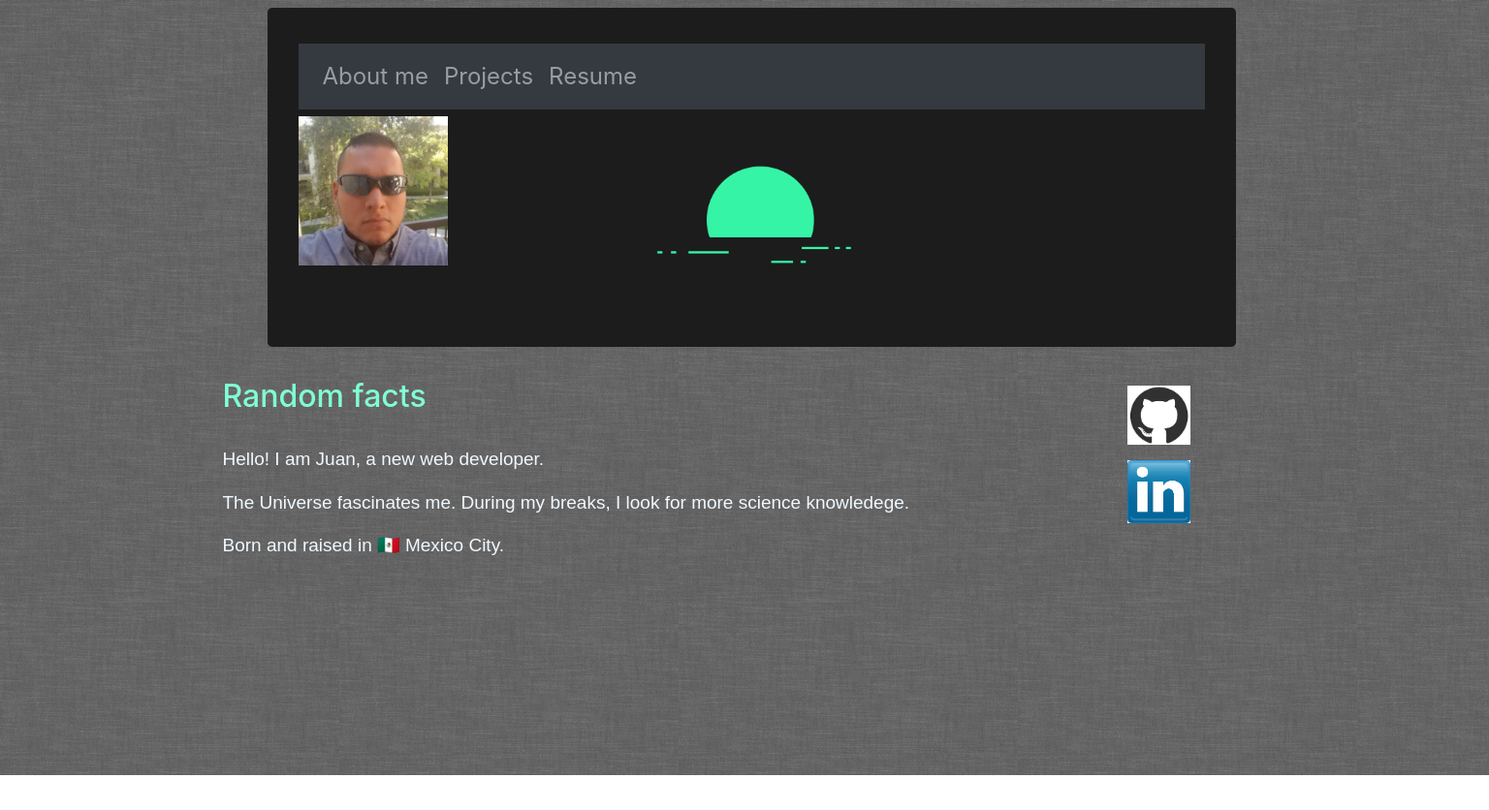
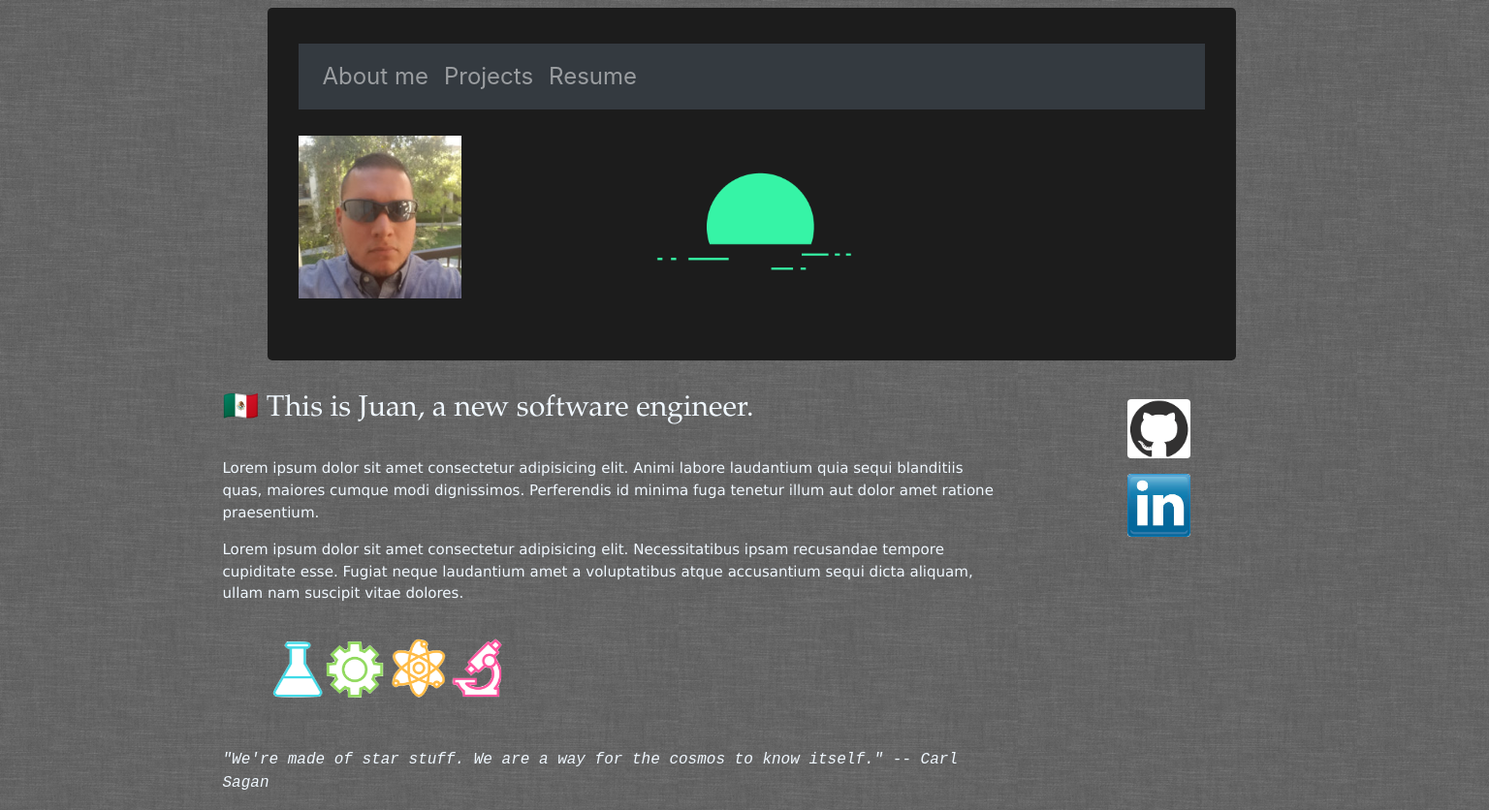
Before and after one commit to jsantos09/Profile, a plain HTML site: page index.html in a window 1536 px wide. Shown: the whole page at 97% size. Before the commit the page ends 800 px from the top, so only its background shows below. Drawn offline with nearby package versions, Linux system fonts and the light colour scheme; a script that the page names is missing.

Commit message:
animation and responsiveness

```diff
--- a/assets/css/style.css
+++ b/assets/css/style.css
@@ -30,7 +30,7 @@ h3 {
 #navbar-jumbotron {
     margin-top: 2%;
     margin-left: 2%;
-    height: 150px;
+    height: 20%;
     width: 96%;
     background-image: url("../img/moon.png");
     background-size: 89%;
@@ -42,14 +42,11 @@ h3 {
 }
 
 #navbar-pic {
-    width: 18%;
-    position: absolute;
-    top: 3%;
+    width: 16%;
 }
 
 #navbar-btn {
-    position: relative;
-    top: 80%;
+    margin-top: 2%;
 }
 
 #social-links {
@@ -71,12 +68,33 @@ h3 {
     margin-left: 17%;
 }
 
+#text {
+    font-family: 'Lucida Sans', 'Lucida Sans Regular', 'Lucida Grande', 'Lucida Sans Unicode', Geneva, Verdana, sans-serif;
+    font-size: 84%;
+}
+
+#p-quote {
+    font-family: 'Courier New', Courier, monospace;
+    font-style: italic;
+    font-size: 80%;
+}
+
+#science-pic {
+    width: 30%;
+    margin: 2% 0 7% 6%;
+}
+
+#intro {
+    font-family: "Palatino Linotype", "Book Antiqua", Palatino, serif;
+    font-size: 130%;
+    margin-bottom: 4%;
+}
 /* Laptop breakpoint */
 @media only screen and (min-width: 768px) {
     #navbar-jumbotron {
         margin-top: 1%;
         margin-left: 2%;
-        height: 300px;
+        height: 20%;
         width: 96%;
         background-image: url("../img/moon.png");
         background-size: 100%;
@@ -84,9 +102,8 @@ h3 {
     }
 
     #navbar-pic {
-        width: 12%;
-        position: absolute;
-        top: 22%;
+        width: 10%;
+        position: inherit;
     }
 
     #navbar-btn {
@@ -102,15 +119,6 @@ h3 {
 
     a {
         font-size: 24px;
-    }
-
-    h2 {
-        color: aquamarine;
-    }
-
-    p {
-        font-family: sans-serif;
-        font-size: 19px;
     }
 
     .social-link {
@@ -129,6 +137,28 @@ h3 {
     #resume-img {
         width: 43%;
     }
+
+    #text {
+        font-family: 'Lucida Sans', 'Lucida Sans Regular', 'Lucida Grande', 'Lucida Sans Unicode', Geneva, Verdana, sans-serif;
+        font-size: 80%;
+    }
+
+    #p-quote {
+        font-family: 'Courier New', Courier, monospace;
+        font-style: italic;
+        font-size: 100%;
+    }
+
+    #science-pic {
+        width: 30%;
+        margin: 1% 0 3% 6%;
+    }
+
+    #intro {
+        font-family: "Palatino Linotype", "Book Antiqua", Palatino, serif;
+        font-size: 130%;
+        margin-bottom: 4%;
+    }
 }
 
 
@@ -136,17 +166,20 @@ h3 {
     #navbar-jumbotron {
         margin-top: .5%;
         margin-left: 18%;
-        height: 350px;
+        height: 20%;
         width: 65%;
         background-image: url("../img/moon.png");
         background-size: 100%;
         background-position: center;
     }
 
+    #info-container {
+        width: 90%;
+    }
+
     #navbar-pic {
-        width: 10%;
-        position: absolute;
-        top: 15%;
+        width: 18%;
+        position: inherit;
     }
 
     #navbar-btn {
@@ -163,15 +196,6 @@ h3 {
         font-size: 24px;
     }
 
-    h2 {
-        color: aquamarine;
-    }
-
-    p {
-        font-family: sans-serif;
-        font-size: 19px;
-    }
-
     .social-link {
         width: 65px;
     }
@@ -184,4 +208,26 @@ h3 {
         font-size: 60px;
         margin: 5% 0 0 15%;
     }
+
+    #text {
+        font-family: 'Lucida Sans', 'Lucida Sans Regular', 'Lucida Grande', 'Lucida Sans Unicode', Geneva, Verdana, sans-serif;
+        font-size: 94%;
+    }
+
+    #p-quote {
+        font-family: 'Courier New', Courier, monospace;
+        font-style: italic;
+        font-size: 100%;
+    }
+
+    #science-pic {
+        width: 30%;
+        margin: 2% 0 6% 6%;
+    }
+
+    #intro {
+        font-family: "Palatino Linotype", "Book Antiqua", Palatino, serif;
+        font-size: 189%;
+        margin-bottom: 4%;
+    }
 }
--- a/index.html
+++ b/index.html
@@ -20,12 +20,30 @@
 <body class="dark-background">
     <!-- Jumbotron navbar -->
     <div class="jumbotron" id="navbar-jumbotron">
+        <!-- Big screen Navbar -->
+        <div id="full-navbar">
+            <nav class="navbar navbar-expand-lg navbar-dark bg-dark">
+                <div class="collapse navbar-collapse" id="navbarSupportedContent">
+                    <ul class="navbar-nav mr-auto animated fadeInDown slower">
+                        <li class="nav-item">
+                            <a class="nav-link" href="./index.html">About me</a>
+                        </li>
+                        <li class="nav-item">
+                            <a class="nav-link" href="./projects.html">Projects</a>
+                        </li>
+                        <li class="nav-item">
+                            <a class="nav-link" href="./resume.html">Resume</a>
+                        </li>
+                    </ul>
+                </div>
+            </nav>
+        </div>
         <!-- Picture -->
         <div>
-                <img src="./assets/img/picture.jpeg" alt="profile-pic" id="navbar-pic">
+            <img src="./assets/img/picture.jpeg" alt="profile-pic" id="navbar-pic" class="animated wobble">
         </div>
         <!-- Dropdown Button -->
-            <div class="dropdown" id="navbar-btn">
+        <div class="dropdown animated fadeInUp slower" id="navbar-btn">
             <button class="btn btn-secondary btn-sm dropdown-toggle" type="button" id="dropdownMenuButton" data-toggle="dropdown" aria-haspopup="true"
                 aria-expanded="false">
                 Juan Santos
@@ -43,24 +61,6 @@
                 </a>
             </div>
         </div>
-            <!-- Big screen Navbar -->
-            <div id="full-navbar">
-                <nav class="navbar navbar-expand-lg navbar-dark bg-dark">
-                    <div class="collapse navbar-collapse" id="navbarSupportedContent">
-                        <ul class="navbar-nav mr-auto">
-                            <li class="nav-item">
-                                <a class="nav-link" href="./index.html">About me</a>
-                            </li>
-                            <li class="nav-item">
-                                <a class="nav-link" href="./projects.html">Projects</a>
-                            </li>
-                            <li class="nav-item">
-                                <a class="nav-link" href="./resume.html">Resume</a>
-                            </li>
-                        </ul>
-                    </div>
-                </nav>
-            </div>
     </div>
 
 
@@ -68,23 +68,29 @@
         <div class="row">
             <div class="col-sm-9">
                 <div id="info">
-                        <h2>Random facts</h2>
-                        <br>
-                        <p>Hello! I am Juan, a new web developer.</p>
-                        <p>The Universe fascinates me. During my breaks, I look for more science knowledege.</p>
-                        <p>Born and raised in 🇲🇽 Mexico City.</p>
+                    <h5 id="intro">🇲🇽 This is Juan, a new software engineer.</h5>
+                    <p id="text">Lorem ipsum dolor sit amet consectetur adipisicing elit. Animi labore laudantium quia sequi
+                        blanditiis quas, maiores cumque modi dignissimos. Perferendis id minima fuga tenetur illum aut dolor
+                        amet ratione praesentium.</p>
+                    <p id="text">Lorem ipsum dolor sit amet consectetur adipisicing elit. Necessitatibus ipsam recusandae
+                        tempore cupiditate esse. Fugiat neque laudantium amet a voluptatibus atque accusantium sequi dicta
+                        aliquam, ullam nam suscipit vitae dolores.</p>
+                    <img src="./assets/img/science.png" class="animated flip" id="science-pic" alt="sciencePic">
+                    <p id="p-quote">"We're made of star stuff. We are a way for the cosmos to know itself." -- Carl
+                            Sagan</p>
+
                 </div>
             </div>
-
-                <div class="col-sm-2 offset-1" id="social-links">
+            <!-- Social sidebar -->
+            <div class="col-sm-2 offset-1 animated bounceInRight slower" id="social-links">
                 <ul class="navbar-nav mr-auto">
                     <li class="nav-item">
                         <a class="nav-link" href="./index.html">
-                                <img src="./assets/img/github.png" alt="githubImg" class="social-link"></a>
+                            <img src="./assets/img/github.png" alt="githubImg" class="social-link rounded animated zoomIn"></a>
                     </li>
                     <li class="nav-item">
                         <a class="nav-link" href="./projects.html">
-                                <img src="./assets/img/linkedin.jpeg" alt="linkedinImg" class="social-link"></a>
+                            <img src="./assets/img/linkedin.jpeg" alt="linkedinImg" class="social-link rounded animated zoomIn"></a>
                     </li>
                 </ul>
             </div>
```
Also changed, not shown: assets/img/science.png (added), 1 other file. Lines whose indentation alone changed are shown as unchanged.
